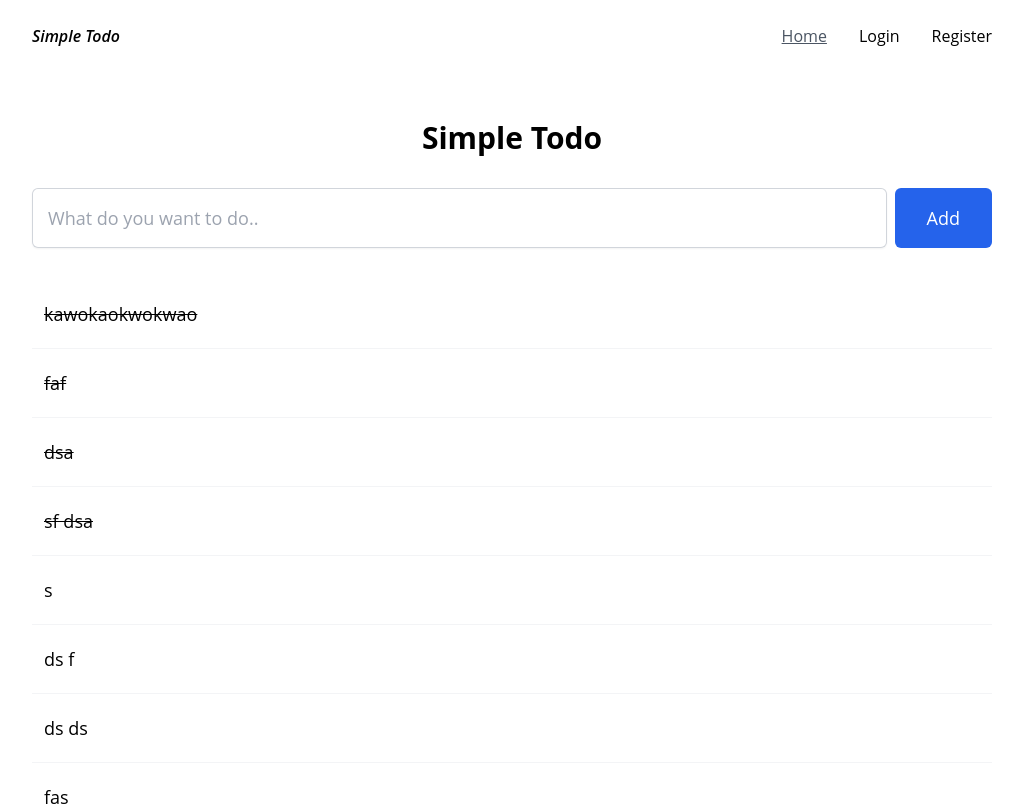
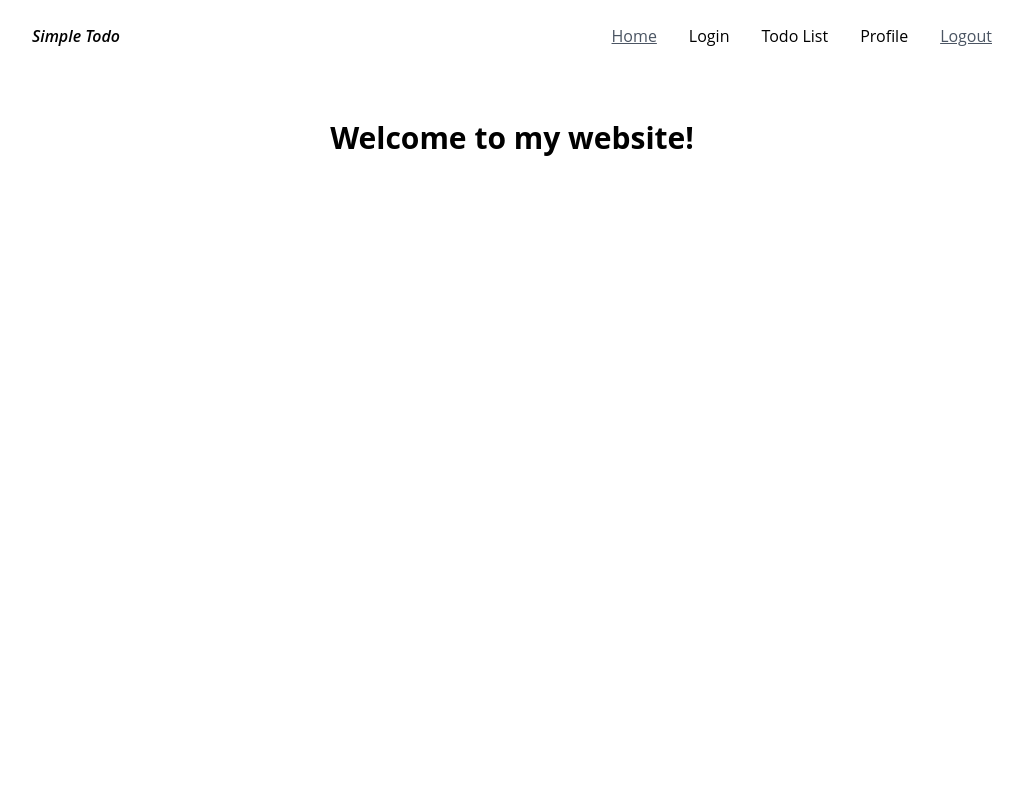
Before and after one commit to sumirart/Simple-Todo-with-React, a React (Create React App) app: page / in a window 1280 px wide. Shown: the top 806 px of the page, without its empty margins (128-1151 px from the left). Built offline with nearby package versions, Linux system fonts and the light colour scheme; data requests are answered from the project's data file; sample sign-in values are in the browser's storage; the HTML template or start-up script is replaced by a standard one.

Commit message:
adding things..

```diff
--- a/server/db.json
+++ b/server/db.json
@@ -7,12 +7,12 @@
     },
     {
       "todo": "faf",
-      "isCompleted": true,
+      "isCompleted": false,
       "id": "uJueovb"
     },
     {
       "todo": "dsa ",
-      "isCompleted": true,
+      "isCompleted": false,
       "id": "H3f4csQ"
     },
     {
--- a/src/App.js
+++ b/src/App.js
@@ -2,9 +2,12 @@ import React from "react";
 import { BrowserRouter, Route, Routes } from "react-router-dom";
 
 import Navbar from "./components/Navbar";
+import ProtectedPage from "./pages/ProtectedPage";
+
+import Home from "./pages/Home";
 import Login from "./pages/Login";
 import NotFound from "./pages/NotFound";
-import Register from "./pages/Register";
+import Profile from "./pages/Profile";
 import Todo from "./pages/Todo";
 
 export default function App() {
@@ -12,9 +15,12 @@ export default function App() {
     <BrowserRouter>
       <Routes>
         <Route element={<Navbar />}>
-          <Route path="/" element={<Todo />} />
+          <Route element={<ProtectedPage />}>
+            <Route path="/todos" element={<Todo />} />
+            <Route path="/profile" element={<Profile />} />
+          </Route>
+          <Route path="/" element={<Home />} />
           <Route path="/login" element={<Login />} />
-          <Route path="/register" element={<Register />} />
         </Route>
         <Route path="*" element={<NotFound />} />
       </Routes>
--- a/src/components/Navbar.jsx
+++ b/src/components/Navbar.jsx
@@ -1,6 +1,12 @@
 import { Link, NavLink, Outlet } from "react-router-dom";
 
 export default function Navbar() {
+  const token = localStorage.getItem("token");
+
+  function handleLogout() {
+    localStorage.removeItem("token");
+  }
+
   return (
     <>
       <header className="mb-12">
@@ -35,15 +41,39 @@ export default function Navbar() {
             </li>
             <li>
               <NavLink
-                to="register"
+                to="todos"
                 className={({ isActive }) =>
                   (isActive ? "text-gray-600 underline" : "") +
                   " hover:text-gray-400"
                 }
               >
-                Register
+                Todo List
               </NavLink>
             </li>
+            <li>
+              <NavLink
+                to="profile"
+                className={({ isActive }) =>
+                  (isActive ? "text-gray-600 underline" : "") +
+                  " hover:text-gray-400"
+                }
+              >
+                Profile
+              </NavLink>
+            </li>
+            {token && (
+              <li>
+                <NavLink
+                  onClick={handleLogout}
+                  className={({ isActive }) =>
+                    (isActive ? "text-gray-600 underline" : "") +
+                    " hover:text-gray-400"
+                  }
+                >
+                  Logout
+                </NavLink>
+              </li>
+            )}
           </ul>
         </nav>
       </header>
--- /dev/null
+++ b/src/components/Title.jsx
@@ -0,0 +1,5 @@
+import React from "react";
+
+export default function Title({ children }) {
+  return <h1 className="mb-8 text-center text-3xl font-bold">{children}</h1>;
+}
--- /dev/null
+++ b/src/pages/Home.jsx
@@ -0,0 +1,10 @@
+import React from "react";
+import Title from "../components/Title";
+
+export default function Home() {
+  return (
+    <div>
+      <Title>Welcome to my website!</Title>
+    </div>
+  );
+}
--- a/src/pages/Login.jsx
+++ b/src/pages/Login.jsx
@@ -1,7 +1,37 @@
+import { Navigate, useLocation, useNavigate } from "react-router-dom";
+
+import Title from "../components/Title";
+
 export default function Login() {
+  const navigate = useNavigate();
+  const location = useLocation();
+
+  let from = location.state?.from?.pathname ?? "/";
+
+  function handleSubmit(e) {
+    e.preventDefault();
+
+    localStorage.setItem("token", "randomtokenwords123131231293812093821");
+    navigate(from, { replace: true });
+  }
+
+  // when logged in, redirect to home
+  const token = localStorage.getItem("token");
+  if (token) {
+    // navigate("/", { replace: true });
+    return <Navigate to="/" state={{ from: location }} replace />;
+  }
+
   return (
     <>
-      <h1 className="mb-8 text-center text-3xl font-bold">Login</h1>
+      <Title>Login</Title>
+      <form onSubmit={handleSubmit} className="flex justify-center">
+        <input
+          type="submit"
+          value="Login"
+          className="cursor-pointer rounded-md bg-indigo-600 px-3.5 py-2.5 text-sm font-semibold text-white shadow-sm hover:bg-indigo-500 focus-visible:outline focus-visible:outline-2 focus-visible:outline-offset-2 focus-visible:outline-indigo-600"
+        />
+      </form>
     </>
   );
 }
--- /dev/null
+++ b/src/pages/Profile.jsx
@@ -0,0 +1,11 @@
+import React from "react";
+import Title from "../components/Title";
+
+export default function Profile() {
+  return (
+    <div>
+      <Title>Profile</Title>
+      <p>Warning: This is a secret page!</p>
+    </div>
+  );
+}
--- /dev/null
+++ b/src/pages/ProtectedPage.jsx
@@ -0,0 +1,12 @@
+import { Navigate, Outlet, useLocation } from "react-router-dom";
+
+export default function AuthPage() {
+  const token = localStorage.getItem("token");
+  const location = useLocation();
+
+  if (!token) {
+    return <Navigate to="/login" state={{ from: location }} replace />;
+  }
+
+  return <Outlet />;
+}
--- a/src/pages/Register.jsx
+++ /dev/null
@@ -1,5 +0,0 @@
-import React from "react";
-
-export default function Register() {
-  return <div>Register</div>;
-}
--- a/src/pages/Todo.jsx
+++ b/src/pages/Todo.jsx
@@ -1,6 +1,7 @@
 import { useEffect, useState } from "react";
 
 import Input from "../components/Input";
+import Title from "../components/Title";
 import TodosWrapper from "../components/TodosWrapper";
 
 const ip = `${process.env.REACT_APP_BACKEND_IP}:${process.env.REACT_APP_BACKEND_PORT}/`;
@@ -131,7 +132,7 @@ function Todo() {
 
   return (
     <>
-      <h1 className="mb-8 text-center text-3xl font-bold">Simple Todo</h1>
+      <Title>Todo List</Title>
       <Input
         handleAddTodo={handleAddTodo}
         handleChangeTodoInput={handleChangeTodoInput}
```
